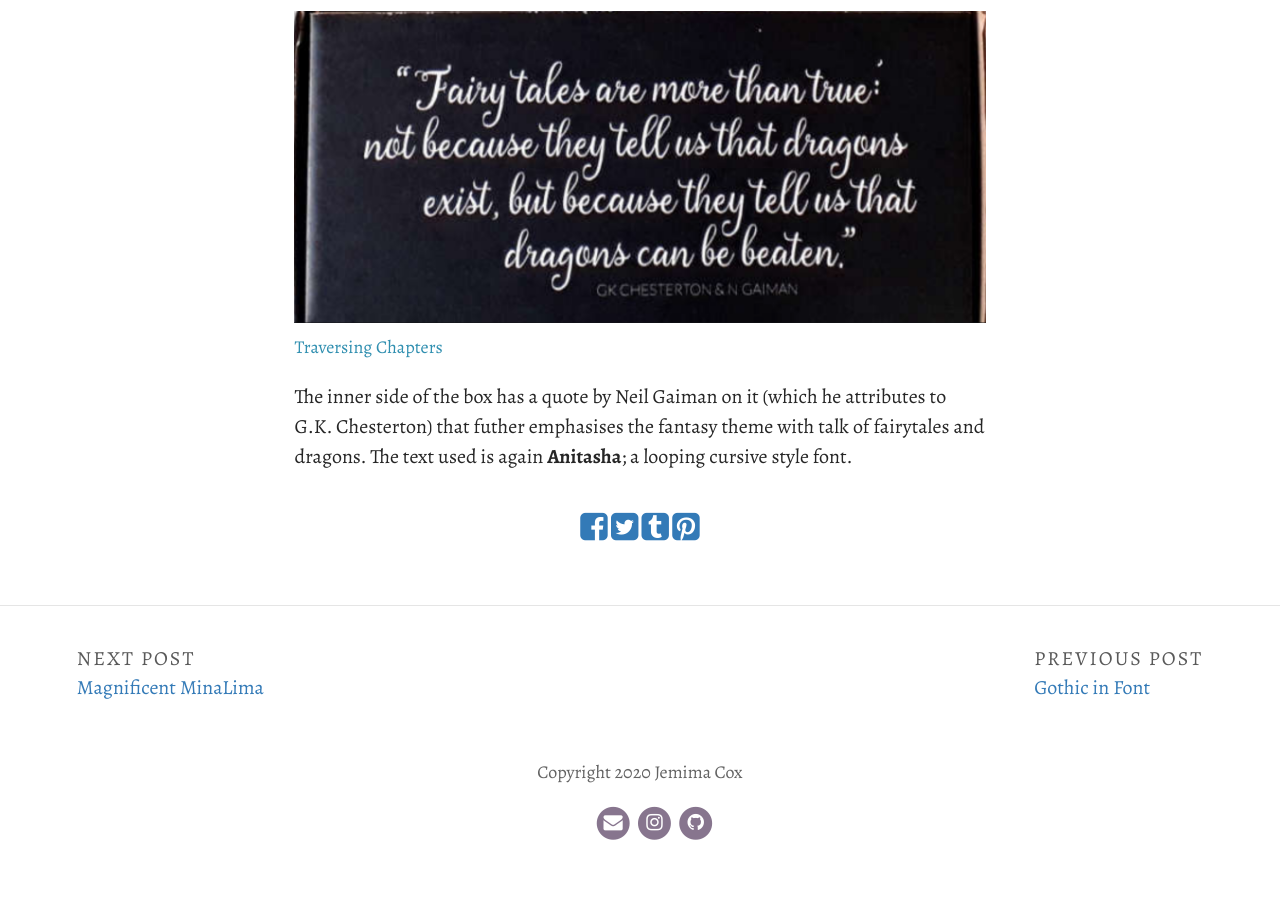
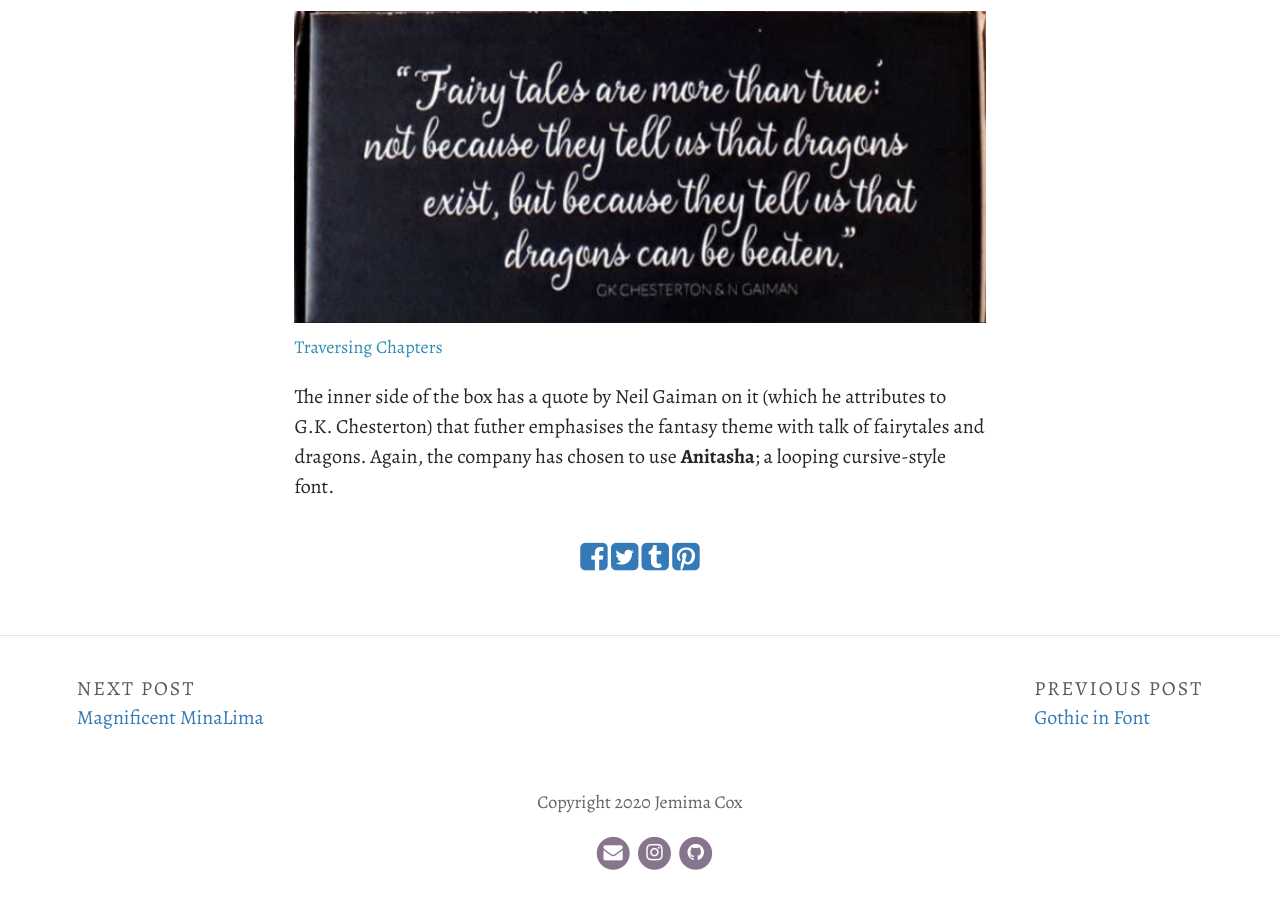
Before and after one commit to jemcox/brookesbooks, a Jekyll site: the page built from _posts/2020-10-05-fairyloot.md, in a window 1280 px wide and 900 px high, scrolled down 2049 px. Built offline with Jekyll 4.4.1, drawn with Linux system fonts in a browser that asks for light colours; some web fonts are replaced; before the commit the page ends 2919 px from its top, so only the background shows below that.

Commit message:
Update Post “2020-10-05-fairyloot”

```diff
--- a/_posts/2020-10-05-fairyloot.md
+++ b/_posts/2020-10-05-fairyloot.md
@@ -23,4 +23,4 @@ Text on side of box
 
 ![Traversing Chapters](../uploads/screenshot-2020-11-28-at-12.19.07.png "https://www.traversingchapters.com/november-2019-fairyloot-unboxing/")
 
-The inner side of the box has a quote by Neil Gaiman on it (which he attributes to G.K. Chesterton) that futher emphasises the fantasy theme with talk of fairytales and dragons. The text used is again **Anitasha**; a looping cursive style font.
+The inner side of the box has a quote by Neil Gaiman on it (which he attributes to G.K. Chesterton) that futher emphasises the fantasy theme with talk of fairytales and dragons. Again, the company has chosen to use **Anitasha**; a looping cursive-style font.
```
